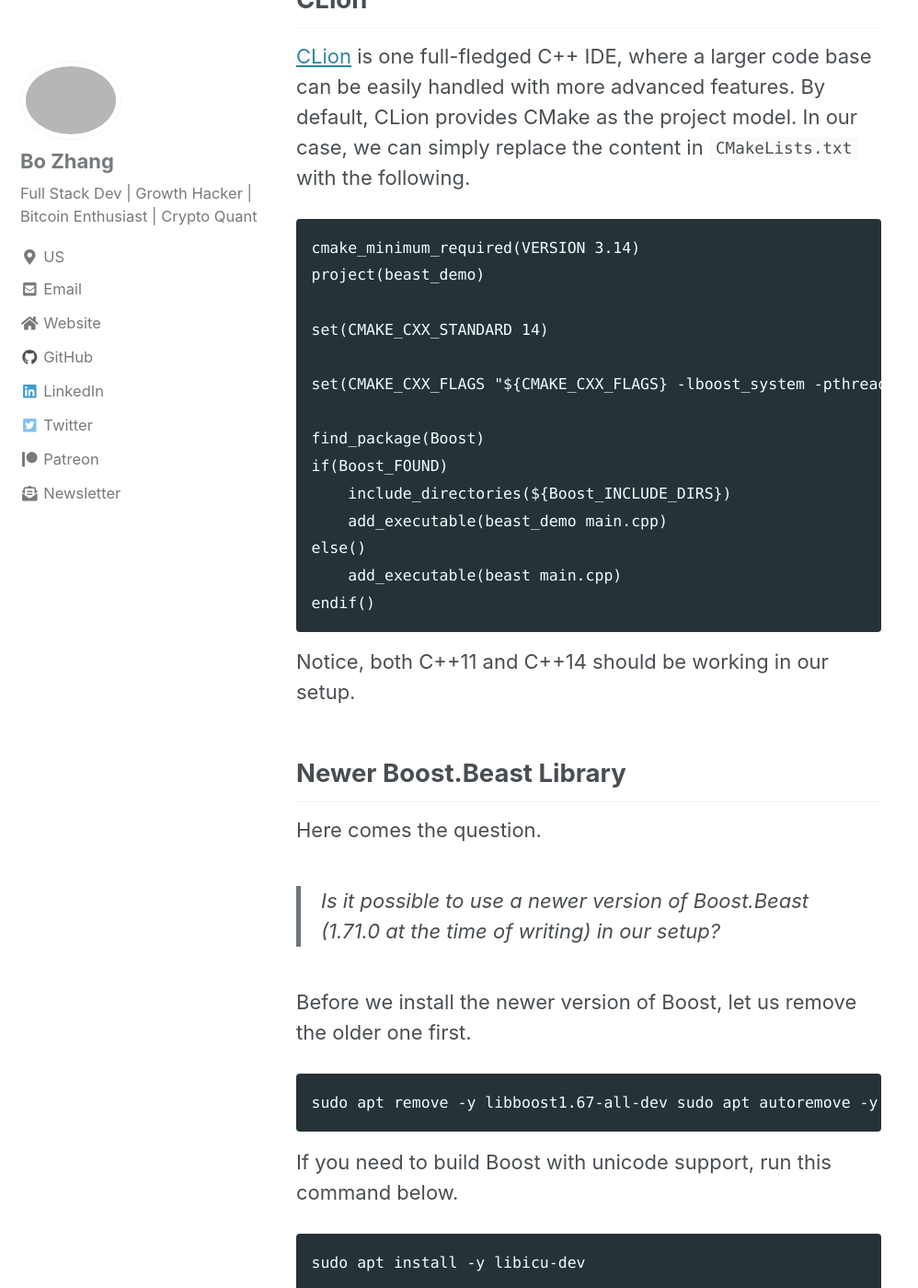
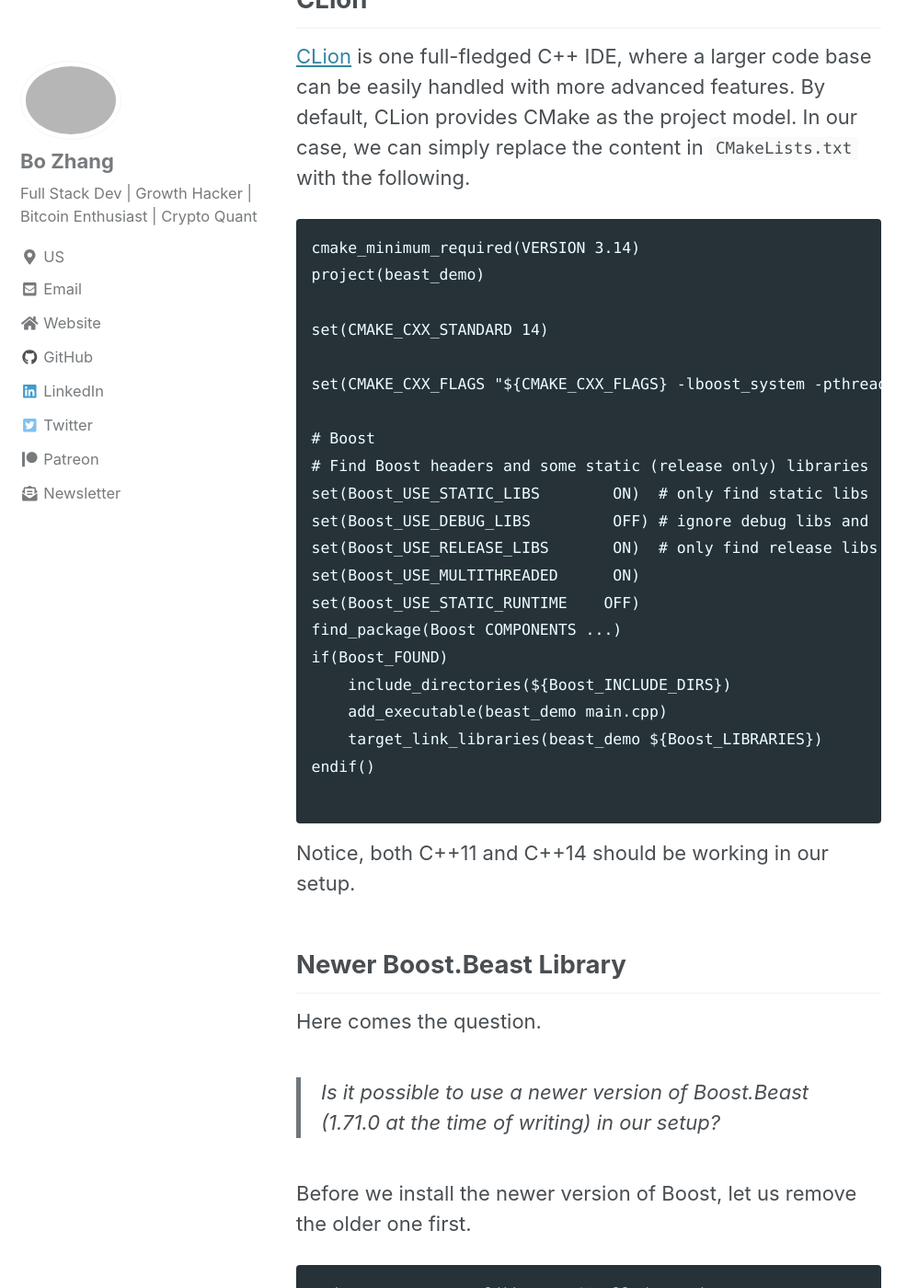
Before and after one commit to 0xboz/blog, a Jekyll site: the page built from _posts/2019-08-30-run-boost-beast-with-vscode-clion-on-debian.md, in a window 1280 px wide and 1400 px high, scrolled down 4133 px. Shown: the whole window at 92% size, without its empty margins (0-998 px from the left). Built offline with Jekyll 4.4.1, drawn with Linux system fonts in a browser that asks for light colours; cached includes are drawn as plain includes; nearby versions of some CDN libraries; comment, search, counter and statistics services are not loaded.

Commit message:
Updated CMakeLists.txt for Boost

````diff
--- a/_posts/2019-08-30-run-boost-beast-with-vscode-clion-on-debian.md
+++ b/_posts/2019-08-30-run-boost-beast-with-vscode-clion-on-debian.md
@@ -98,13 +98,20 @@ set(CMAKE_CXX_STANDARD 14)
 
 set(CMAKE_CXX_FLAGS "${CMAKE_CXX_FLAGS} -lboost_system -pthread")
 
-find_package(Boost)
+# Boost
+# Find Boost headers and some static (release only) libraries
+set(Boost_USE_STATIC_LIBS        ON)  # only find static libs
+set(Boost_USE_DEBUG_LIBS         OFF) # ignore debug libs and
+set(Boost_USE_RELEASE_LIBS       ON)  # only find release libs
+set(Boost_USE_MULTITHREADED      ON)
+set(Boost_USE_STATIC_RUNTIME    OFF)
+find_package(Boost COMPONENTS ...)
 if(Boost_FOUND)
     include_directories(${Boost_INCLUDE_DIRS})
     add_executable(beast_demo main.cpp)
-else()
-    add_executable(beast main.cpp)
+    target_link_libraries(beast_demo ${Boost_LIBRARIES})
 endif()
+
 ```
 
 Notice, both C++11 and C++14 should be working in our setup.
````
